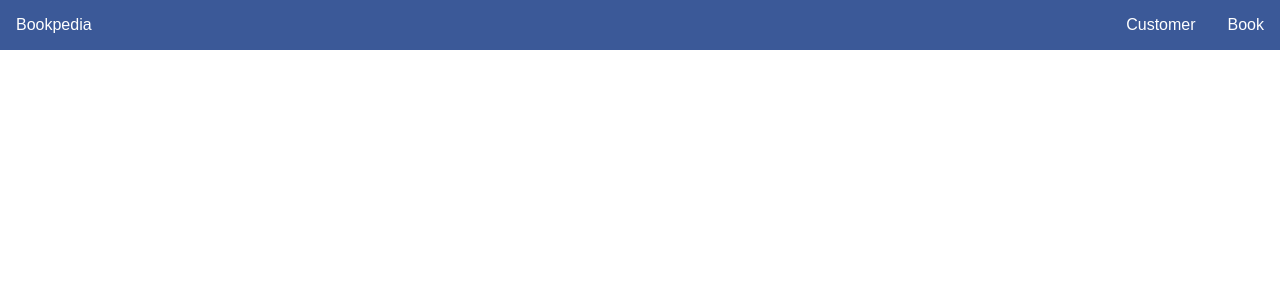
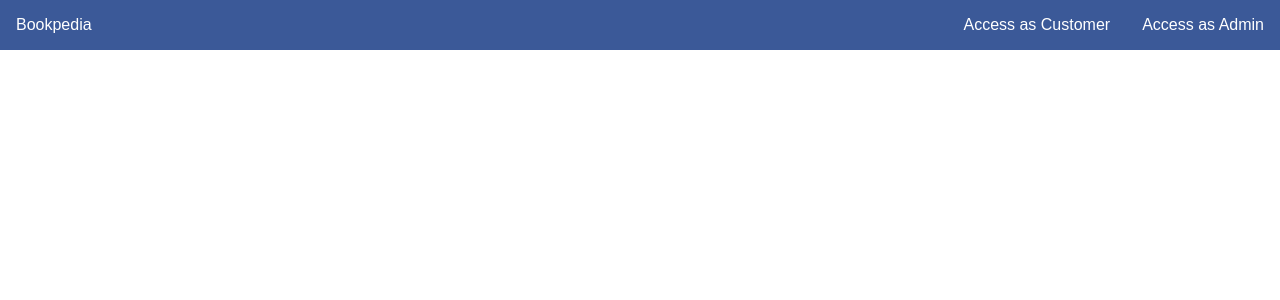
Before and after one commit to stvyang/react-sample, a React (Create React App) app: page / in a window 1280 px wide. Shown: the top 300 px of the page. Built offline with nearby package versions, Linux system fonts and the light colour scheme.

Commit message:
Add admin and customer access

```diff
--- a/src/components/Navigation.js
+++ b/src/components/Navigation.js
@@ -5,8 +5,8 @@ const Navigation = () => {
     <nav>
       <ul>
         <li>Bookpedia</li>
-        <li>Book</li>
-        <li>Customer</li>
+        <li>Access as Admin</li>
+        <li>Access as Customer</li>
       </ul>
     </nav>
   );
```
